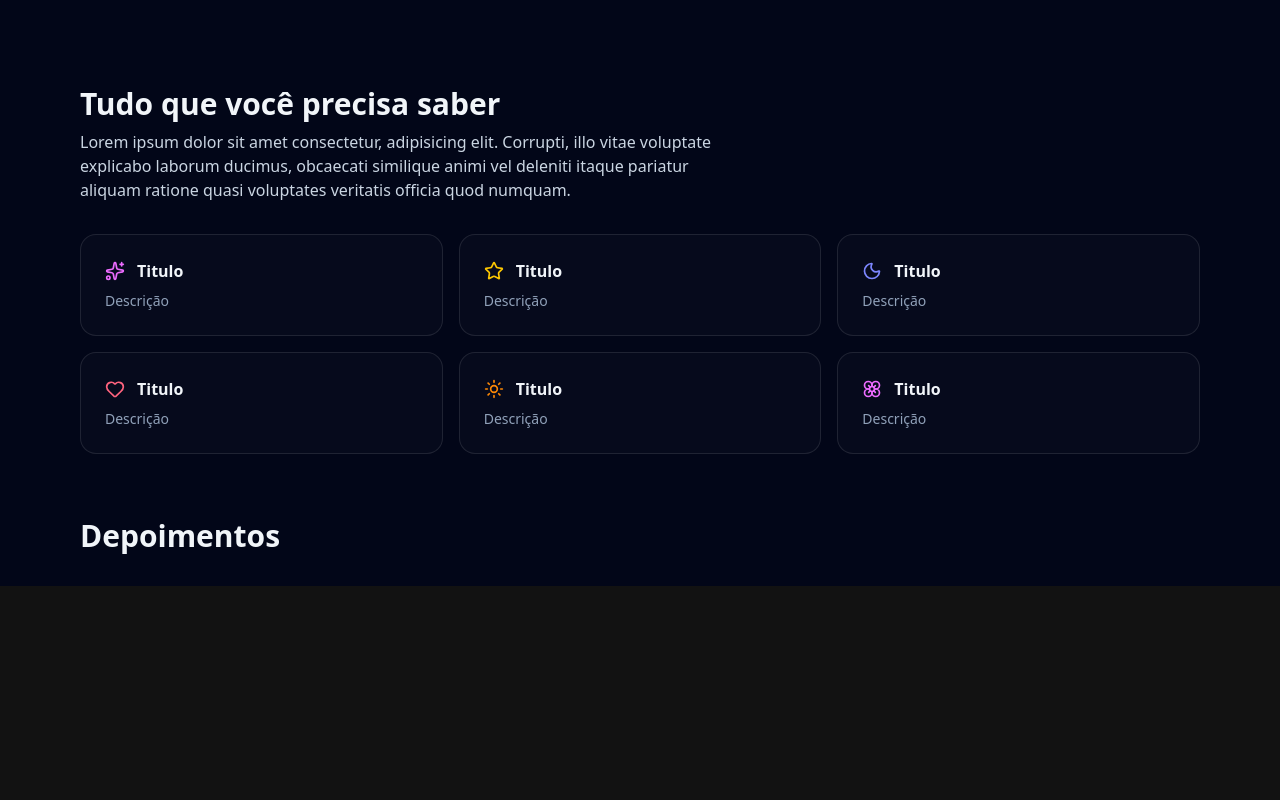
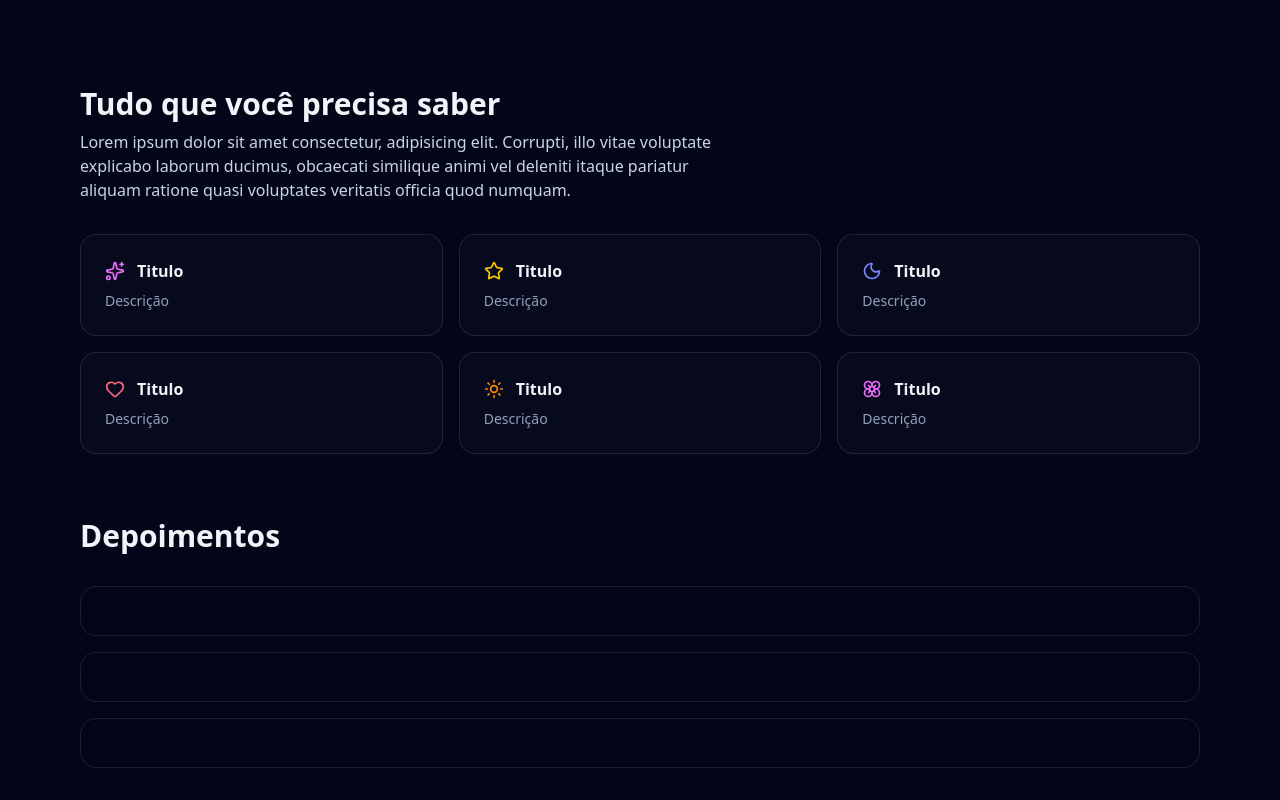
Before and after one commit to Gioomoraes/projeto-site, a React (Vite) app: page / in a window 1280 px wide. Shown: the part 613-1413 px from the top of the page. Before the commit the page ends 1199 px from the top, so only its background shows below. Built offline with nearby package versions, Linux system fonts and the light colour scheme.

Commit message:
feat: add testimonials cards layout

```diff
--- a/src/App.jsx
+++ b/src/App.jsx
@@ -213,7 +213,16 @@ function App() {
       </section>
       <section id="testimonials" className="mx-auto max-w-6xl px-4 py-8">
         <h2 className="text-3xl font-bold">Depoimentos</h2>
+        <div className="mt-8 grid grid-cols-1 md:-grid-cols-3 gap-4">
+          {[1, 2, 3].map((i) => (
+            <blockquote
+              key={i}
+              className="rounded-2xl border border-white/10 p-6"
+            >
 
+            </blockquote>
+          ))}
+        </div>
       </section>
     </div>
   );
```
